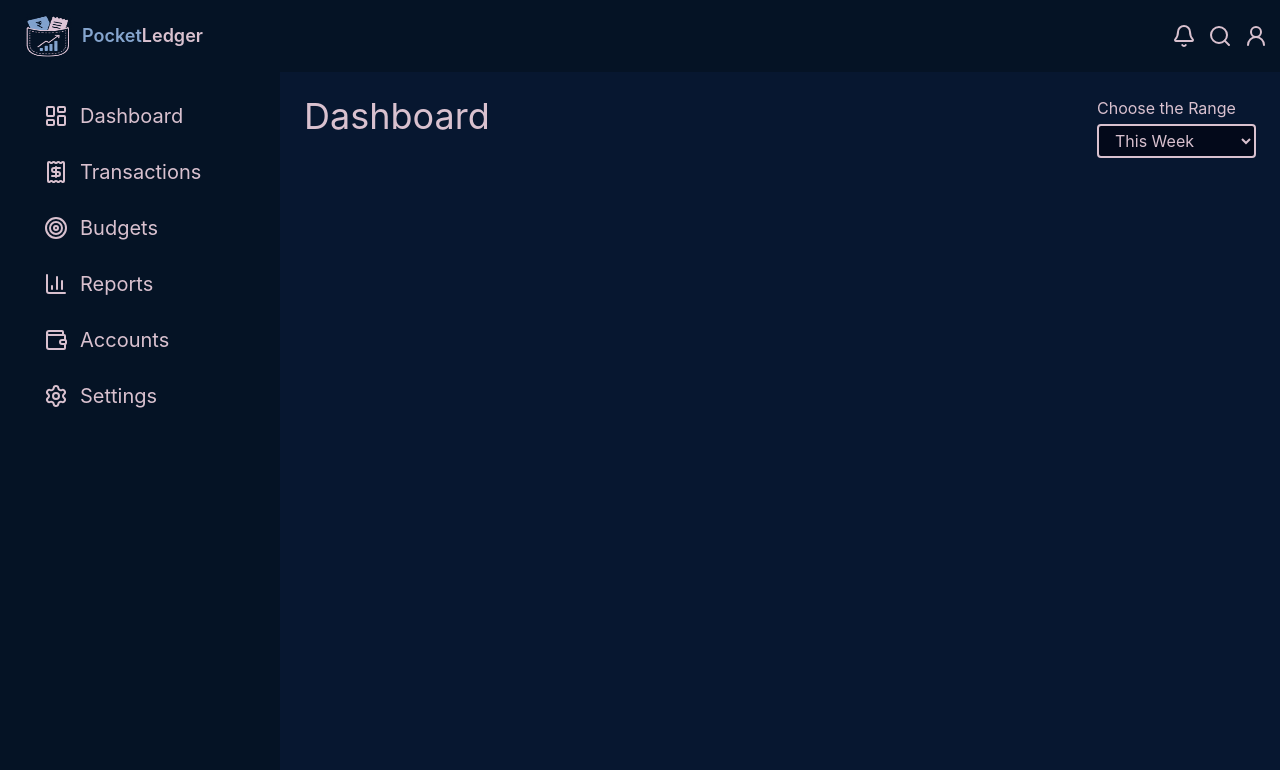
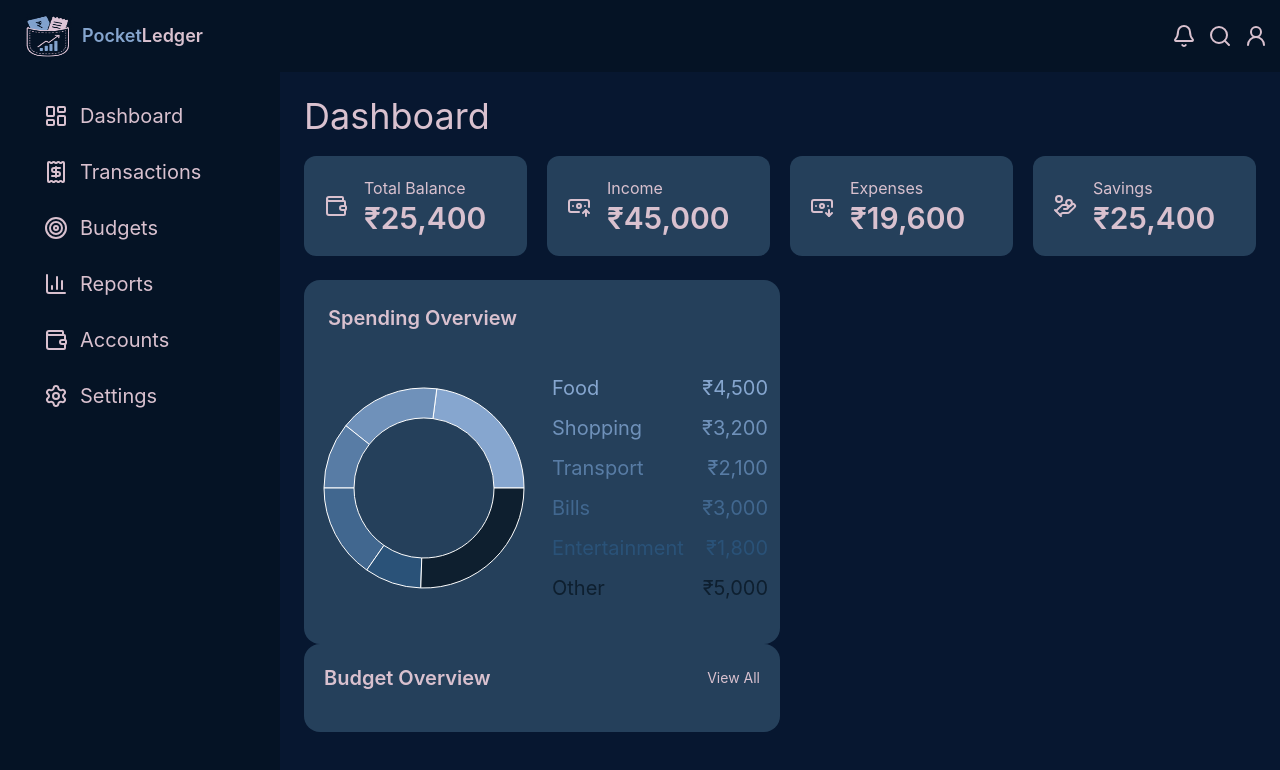
Before and after one commit to priya-0110/PocketLedger, a React (Vite) app in the folder client/: page / in a window 1280 px wide. Shown: the top 770 px of the page. Built offline with nearby package versions, Linux system fonts and the light colour scheme.

Commit message:
Implementing Dashboard Page

```diff
--- /dev/null
+++ b/client/src/components/BudgetsOverview.jsx
@@ -0,0 +1,38 @@
+const budgetData = [
+    {
+        category: "Food",
+        budget: 5000,
+        spent: 3500,
+    },
+    {
+        category: "Transport",
+        budget: 3000,
+        spent: 1800,
+    },
+    {
+        category: "Shopping",
+        budget: 4000,
+        spent: 2200,
+    },
+    {
+        category: "Entertainment",
+        budget: 2000,
+        spent: 1200,
+    },
+];
+function BudgetsOverview(){
+    return(
+        <div className="bg-primary-hover rounded-2xl p-5 w-1/2">
+             <div className="flex items-center justify-between">
+            <h1 className="text-xl font-semibold text-text">Budget Overview</h1>
+             <button className="text-sm text-accent">
+                    View All
+                </button>
+                </div>
+                <div className="mt-5">
+
+                </div>
+        </div>
+    )
+}
+export default BudgetsOverview;
--- /dev/null
+++ b/client/src/components/SpendingOverview.jsx
@@ -0,0 +1,91 @@
+import {
+    PieChart,
+    Pie,
+    Cell,
+    Tooltip,
+    ResponsiveContainer
+} from "recharts";
+const COLORS = [
+    "#86A6CF",
+    "#6F91BA",
+    "#587CA5",
+    "#41678F",
+    "#2A5278",
+    "#0E1F2F",
+];
+const spendingData = [
+    {
+        category: "Food",
+        amount: 4500,
+    },
+    {
+        category: "Shopping",
+        amount: 3200,
+    },
+    {
+        category: "Transport",
+        amount: 2100,
+    },
+    {
+        category: "Bills",
+        amount: 3000,
+    },
+    {
+        category: "Entertainment",
+        amount: 1800,
+    },
+    {
+        category: "Other",
+        amount: 5000,
+    },
+];
+function SpendingOverview(){
+
+    return(
+        <div className="w-1/2 p-3 bg-primary-hover rounded-2xl mt-6">
+            <h1 className="text-xl font-semibold p-3">Spending Overview</h1>
+            <div className="grid grid-cols-2 items-center gap-5">
+                <div className="h-72 ">
+                <ResponsiveContainer width="100%" height="100%">
+                    <PieChart>
+                        <Pie
+                            data={spendingData}
+                            dataKey="amount"
+                            nameKey="category"
+                            cx="50%"
+                            cy="50%"
+                            innerRadius={70}
+                            outerRadius={100}>
+                                {spendingData.map((entry, index) => (
+                                <Cell
+                                    key={`cell-${index}`}
+                                    fill={COLORS[index % COLORS.length]}
+                                />
+                            ))}
+                        </Pie>
+                        <Tooltip/>
+                    </PieChart>
+                </ResponsiveContainer>
+            </div>
+            <div className="flex flex-col gap-3 text-xl">
+                    {spendingData.map((data,index) => (
+                        <div
+                            key={index}
+                            className="flex items-center justify-between"
+                            style={{color:COLORS[index]}}
+                        >
+                            <p style={{color:COLORS[index]}}>
+                                {data.category}
+                            </p>
+
+                            <p>
+                                ₹{data.amount.toLocaleString("en-IN")}
+                            </p>
+                        </div>
+                    ))}
+                </div>
+            </div>
+        </div>
+    )
+}
+export default SpendingOverview;
--- /dev/null
+++ b/client/src/components/SummaryCard.jsx
@@ -0,0 +1,16 @@
+function SummaryCard({title,amount,icon}){
+    return(
+
+        <div className="flex items-center gap-4 rounded-xl bg-primary-hover p-5">
+            <div className="flex items-center justify-center rounded-lg bg-accent/20 text-accent">
+                <div className="">{icon}</div>
+            </div>
+            <div>
+                <p className="text-base text-muted">{title}</p>
+            <h2 className="text-3xl font-semibold text-text">{amount}</h2>
+            </div>
+
+        </div>
+    )
+}
+export default SummaryCard;
--- a/client/src/pages/Dashboard.jsx
+++ b/client/src/pages/Dashboard.jsx
@@ -1,19 +1,26 @@
+import {BanknoteArrowDown, BanknoteArrowUp, HandCoins, Wallet} from "lucide-react"
+import SummaryCard from "../components/SummaryCard";
+import SpendingOverview from "../components/SpendingOverview";
+import BudgetsOverview from "../components/BudgetsOverview";
 function Dashboard(){
     return(
-        <div className="flex justify-between">
-        <div>
-            <h1 className="text-4xl">Dashboard</h1>
-
-        </div>
-            <div className="flex flex-col">
-                <label className="mb-1">Choose the Range</label>
-                <select name="Date Selector" className="bg-surface-muted py-1 px-3 border-2 rounded accent-primary-hover  focus:outline-none focus:border-primary-hover focus:ring-1 focus:ring-primary-hover">
-                <option value="This Week">This Week</option>
-                <option value="This Month">This Month</option>
-                <option value="Last Month">Last Month </option>
-                <option value="This Year">This Year</option>
-                <option value="Custom Range">Custom Range</option>
-            </select>
+        <div className="flex flex-col">
+            <div>
+                <h1 className="text-4xl">Dashboard</h1>
+            </div>
+            <div className="grid grid-cols-4 gap-5 mt-5">
+                <SummaryCard title="Total Balance" amount="₹25,400" icon={<Wallet/>}/>
+                 <SummaryCard title="Income" amount="₹45,000" icon={<BanknoteArrowUp/>}/>
+                  <SummaryCard title="Expenses" amount="₹19,600" icon={<BanknoteArrowDown/>}/>
+                   <SummaryCard title="Savings" amount="₹25,400" icon={<HandCoins/>}/>
+            </div>
+            <div>
+                <div>
+                <SpendingOverview/>
+            </div>
+            <div>
+                <BudgetsOverview/>
+            </div>
             </div>
         </div>
     )
```
